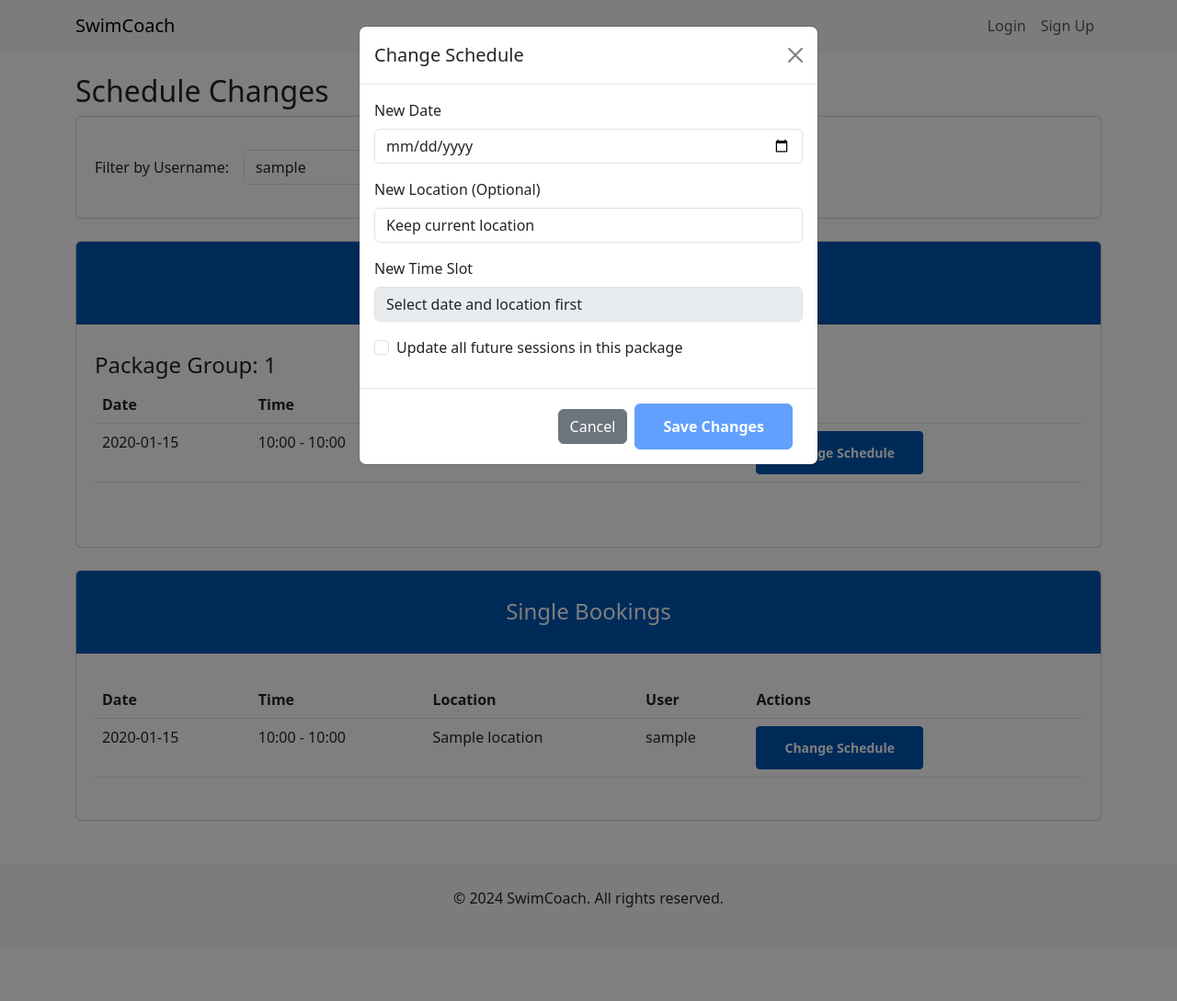
After one commit to walidata48/sportigo-new, a Flask app: template templates/admin/schedule_changes.html in a window 1280 px wide, after a click on "Change Schedule". The commit adds this page. Shown: the whole page at 92% size. Run offline with Flask 3, Linux system fonts and the light colour scheme; data comes from the database, SQL or seed files in the repository; the template is opened without the code that fills it: values that come from a table or form of the project are taken from there, most other values are stand-ins (such as "Sample title", 1, 10 or a date in 2020); parts of the project's set-up code (start-up, migrations or seed data) failed here and were passed over.

Commit message:
change good date but need remove optional location id

```diff
--- a/app.py
+++ b/app.py
@@ -1124,5 +1124,220 @@ def create_admin():
         db.session.rollback()
         print(f"Error creating admin user: {str(e)}")
 
+@app.route('/admin/schedule_changes')
+@admin_required
+def admin_schedule_changes():
+    # Get username filter from query parameters
+    username_filter = request.args.get('username', '').strip()
+
+    # Base query for all swimming school bookings
+    bookings_query = Booking.query
+
+    # Apply username filter if provided
+    if username_filter:
+        bookings_query = bookings_query.join(User).filter(
+            User.username.ilike(f'%{username_filter}%')
+        )
+    else:
+        # If no filter, don't show any bookings
+        return render_template(
+            'admin/schedule_changes.html',
+            grouped_bookings={},
+            single_bookings=[],
+            locations=Location.query.all(),
+            username_filter=''
+        )
+
+    # Get all bookings ordered by date
+    bookings = bookings_query.order_by(
+        Booking.session_date.desc(),
+        Booking.start_time
+    ).all()
+
+    # Group bookings by group_id for package bookings
+    grouped_bookings = {}
+    single_bookings = []
+
+    for booking in bookings:
+        if booking.group_id:
+            if booking.group_id not in grouped_bookings:
+                grouped_bookings[booking.group_id] = []
+            grouped_bookings[booking.group_id].append(booking)
+        else:
+            single_bookings.append(booking)
+
+    return render_template(
+        'admin/schedule_changes.html',
+        grouped_bookings=grouped_bookings,
+        single_bookings=single_bookings,
+        locations=Location.query.all(),
+        username_filter=username_filter
+    )
+
+@app.route('/admin/update_schedule', methods=['POST'])
+@admin_required
+def update_schedule():
+    try:
+        booking_id = request.form.get('booking_id')
+        new_date = request.form.get('new_date')
+        new_location_id = request.form.get('new_location_id')
+        update_all = request.form.get('update_all') == 'true'
+
+        if not booking_id or not new_date:
+            return jsonify({
+                'success': False,
+                'message': 'Missing required fields'
+            })
+
+        booking = Booking.query.get_or_404(booking_id)
+
+        # Update the booking date
+        booking.session_date = datetime.strptime(new_date, '%Y-%m-%d').date()
+
+        # Update location if provided
+        if new_location_id:
+            booking.location_id = new_location_id
+
+        # If it's a package booking and update_all is checked
+        if update_all and booking.group_id:
+            # Calculate the difference in days
+            days_difference = (booking.session_date - booking.session_date).days
+
+            # Update all future bookings in the package
+            future_bookings = Booking.query.filter(
+                Booking.group_id == booking.group_id,
+                Booking.session_date >= booking.session_date
+            ).all()
+
+            for future_booking in future_bookings:
+                future_booking.session_date += timedelta(days=days_difference)
+                if new_location_id:
+                    future_booking.location_id = new_location_id
+
+        db.session.commit()
+
+        return jsonify({
+            'success': True,
+            'message': 'Schedule updated successfully'
+        })
+
+    except Exception as e:
+        db.session.rollback()
+        return jsonify({
+            'success': False,
+            'message': str(e)
+        })
+
+@app.route('/check_quota_availability', methods=['POST'])
+@admin_required
+def check_quota_availability():
+    try:
+        booking_id = request.form.get('booking_id')
+        new_date = request.form.get('new_date')
+        new_time = request.form.get('new_time')  # New parameter for time slot
+        location_id = request.form.get('location_id')
+
+        if not all([booking_id, new_date, new_time]):
+            return jsonify({
+                'available': False,
+                'message': 'Missing required information'
+            })
+
+        # Get the booking and its details
+        booking = Booking.query.get_or_404(booking_id)
+
+        # If no new location selected, use current location
+        if not location_id:
+            location_id = booking.location_id
+
+        # Convert date string to datetime
+        selected_date = datetime.strptime(new_date, '%Y-%m-%d').date()
+        day_name = selected_date.strftime('%A')
+
+        # Get time slot details
+        time_parts = new_time.split('-')
+        start_time = datetime.strptime(time_parts[0].strip(), '%H:%M').time()
+        end_time = datetime.strptime(time_parts[1].strip(), '%H:%M').time()
+
+        # Get quota for the selected location, day and time slot
+        quota = Quota.query.filter_by(
+            location_id=location_id,
+            day_name=day_name,
+            start_time=start_time,
+            end_time=end_time
+        ).first()
+
+        if not quota:
+            return jsonify({
+                'available': False,
+                'message': f'No schedule available for this time slot at the selected location'
+            })
+
+        # Count existing bookings
+        existing_bookings = Booking.query.filter(
+            Booking.location_id == location_id,
+            Booking.session_date == selected_date,
+            Booking.start_time == start_time,
+            Booking.end_time == end_time,
+            Booking.id != booking_id  # Exclude current booking
+        ).count()
+
+        available = existing_bookings < quota.quota
+        remaining_slots = quota.quota - existing_bookings
+
+        return jsonify({
+            'available': available,
+            'remaining_slots': remaining_slots,
+            'message': f'Available slots: {remaining_slots}' if available else 'No slots available for this date and time'
+        })
+
+    except Exception as e:
+        print(f"Error checking availability: {str(e)}")
+        return jsonify({
+            'available': False,
+            'message': f'Error checking availability: {str(e)}'
+        })
+
+@app.route('/get_available_times', methods=['POST'])
+@admin_required
+def get_available_times():
+    try:
+        date = request.form.get('date')
+        location_id = request.form.get('location_id')
+
+        if not date:
+            return jsonify({
+                'success': False,
+                'message': 'Date is required'
+            })
+
+        # Convert date to day name
+        day_name = datetime.strptime(date, '%Y-%m-%d').strftime('%A')
+
+        # Get all quotas for this day and location
+        quotas = Quota.query.filter_by(
+            day_name=day_name,
+            location_id=location_id or None
+        ).all()
+
+        time_slots = []
+        for quota in quotas:
+            time_slots.append({
+                'id': quota.id,
+                'time': f"{quota.start_time.strftime('%H:%M')} - {quota.end_time.strftime('%H:%M')}",
+                'quota': quota.quota
+            })
+
+        return jsonify({
+            'success': True,
+            'time_slots': time_slots
+        })
+
+    except Exception as e:
+        return jsonify({
+            'success': False,
+            'message': str(e)
+        })
+
 if __name__ == '__main__':
     app.run(debug=True, host='0.0.0.0', port=5001)
--- a/templates/admin/dashboard.html
+++ b/templates/admin/dashboard.html
@@ -15,6 +15,9 @@
             <a class="nav-link" id="swimming-club-tab" data-bs-toggle="tab" href="#swimming-club" role="tab">
                 Swimming Club (ASA)
             </a>
+        </li>
+        <li class="nav-item">
+            <a href="{{ url_for('admin_schedule_changes') }}" class="nav-link">Schedule Changes</a>
         </li>
     </ul>
 
--- /dev/null
+++ b/templates/admin/schedule_changes.html
@@ -0,0 +1,318 @@
+{% extends "base.html" %}
+
+{% block content %}
+<div class="container mt-4">
+    <h2>Schedule Changes</h2>
+
+    <!-- Username Filter -->
+    <div class="card mb-4">
+        <div class="card-body">
+            <form method="GET" class="row g-3 align-items-center">
+                <div class="col-auto">
+                    <label for="username" class="col-form-label">Filter by Username:</label>
+                </div>
+                <div class="col-auto">
+                    <input type="text" class="form-control" id="username" name="username"
+                           value="{{ username_filter }}" placeholder="Enter username">
+                </div>
+                <div class="col-auto">
+                    <button type="submit" class="btn btn-primary">Filter</button>
+                    {% if username_filter %}
+                        <a href="{{ url_for('admin_schedule_changes') }}" class="btn btn-secondary">Clear</a>
+                    {% endif %}
+                </div>
+            </form>
+        </div>
+    </div>
+
+    <!-- Package Bookings -->
+    <div class="card mb-4">
+        <div class="card-header">
+            <h3>Package Bookings</h3>
+        </div>
+        <div class="card-body">
+            {% if grouped_bookings %}
+                {% for group_id, bookings in grouped_bookings.items() %}
+                    <div class="booking-group mb-4">
+                        <h4>Package Group: {{ group_id }}</h4>
+                        <div class="table-responsive">
+                            <table class="table">
+                                <thead>
+                                    <tr>
+                                        <th>Date</th>
+                                        <th>Time</th>
+                                        <th>Location</th>
+                                        <th>User</th>
+                                        <th>Actions</th>
+                                    </tr>
+                                </thead>
+                                <tbody>
+                                    {% for booking in bookings %}
+                                        <tr>
+                                            <td>{{ booking.session_date.strftime('%Y-%m-%d') }}</td>
+                                            <td>{{ booking.start_time.strftime('%H:%M') }} - {{ booking.end_time.strftime('%H:%M') }}</td>
+                                            <td>{{ booking.location.name }}</td>
+                                            <td>{{ booking.user.username }}</td>
+                                            <td>
+                                                <button type="button"
+                                                        class="btn btn-primary btn-sm"
+                                                        data-bs-toggle="modal"
+                                                        data-bs-target="#scheduleChangeModal"
+                                                        data-booking-id="{{ booking.id }}"
+                                                        data-is-package="{{ 'true' if booking.group_id else 'false' }}"
+                                                        data-start-time="{{ booking.start_time.strftime('%H:%M') }}"
+                                                        data-end-time="{{ booking.end_time.strftime('%H:%M') }}">
+                                                    Change Schedule
+                                                </button>
+                                            </td>
+                                        </tr>
+                                    {% endfor %}
+                                </tbody>
+                            </table>
+                        </div>
+                    </div>
+                {% endfor %}
+            {% else %}
+                <p class="text-muted">No package bookings found.</p>
+            {% endif %}
+        </div>
+    </div>
+
+    <!-- Single Bookings -->
+    <div class="card">
+        <div class="card-header">
+            <h3>Single Bookings</h3>
+        </div>
+        <div class="card-body">
+            {% if single_bookings %}
+                <div class="table-responsive">
+                    <table class="table">
+                        <thead>
+                            <tr>
+                                <th>Date</th>
+                                <th>Time</th>
+                                <th>Location</th>
+                                <th>User</th>
+                                <th>Actions</th>
+                            </tr>
+                        </thead>
+                        <tbody>
+                            {% for booking in single_bookings %}
+                                <tr>
+                                    <td>{{ booking.session_date.strftime('%Y-%m-%d') }}</td>
+                                    <td>{{ booking.start_time.strftime('%H:%M') }} - {{ booking.end_time.strftime('%H:%M') }}</td>
+                                    <td>{{ booking.location.name }}</td>
+                                    <td>{{ booking.user.username }}</td>
+                                    <td>
+                                        <button type="button"
+                                                class="btn btn-primary btn-sm"
+                                                data-bs-toggle="modal"
+                                                data-bs-target="#scheduleChangeModal"
+                                                data-booking-id="{{ booking.id }}"
+                                                data-is-package="{{ 'true' if booking.group_id else 'false' }}"
+                                                data-start-time="{{ booking.start_time.strftime('%H:%M') }}"
+                                                data-end-time="{{ booking.end_time.strftime('%H:%M') }}">
+                                            Change Schedule
+                                        </button>
+                                    </td>
+                                </tr>
+                            {% endfor %}
+                        </tbody>
+                    </table>
+                </div>
+            {% else %}
+                <p class="text-muted">No single bookings found.</p>
+            {% endif %}
+        </div>
+    </div>
+</div>
+
+<!-- Modal -->
+<div class="modal fade" id="scheduleChangeModal" tabindex="-1">
+    <div class="modal-dialog">
+        <div class="modal-content">
+            <div class="modal-header">
+                <h5 class="modal-title">Change Schedule</h5>
+                <button type="button" class="btn-close" data-bs-dismiss="modal"></button>
+            </div>
+            <div class="modal-body">
+                <form id="scheduleChangeForm">
+                    <input type="hidden" id="bookingId" name="booking_id">
+
+                    <div class="mb-3">
+                        <label for="newDate" class="form-label">New Date</label>
+                        <input type="date" class="form-control" id="newDate" name="new_date" required>
+                    </div>
+
+                    <div class="mb-3">
+                        <label for="newLocation" class="form-label">New Location (Optional)</label>
+                        <select class="form-control" id="newLocation" name="location_id">
+                            <option value="">Keep current location</option>
+                            {% for location in locations %}
+                                <option value="{{ location.id }}">{{ location.name }}</option>
+                            {% endfor %}
+                        </select>
+                    </div>
+
+                    <div class="mb-3">
+                        <label for="newTime" class="form-label">New Time Slot</label>
+                        <select class="form-control" id="newTime" name="new_time" required disabled>
+                            <option value="">Select date and location first</option>
+                        </select>
+                        <div id="quotaFeedback" class="form-text"></div>
+                    </div>
+
+                    <div class="mb-3" id="updateAllContainer" style="display: none;">
+                        <div class="form-check">
+                            <input type="checkbox" class="form-check-input" id="updateAll" name="update_all">
+                            <label class="form-check-label" for="updateAll">
+                                Update all future sessions in this package
+                            </label>
+                        </div>
+                    </div>
+                </form>
+            </div>
+            <div class="modal-footer">
+                <button type="button" class="btn btn-secondary" data-bs-dismiss="modal">Cancel</button>
+                <button type="button" class="btn btn-primary" id="saveChangesBtn">Save Changes</button>
+            </div>
+        </div>
+    </div>
+</div>
+{% endblock %}
+
+{% block scripts %}
+<script>
+document.addEventListener('DOMContentLoaded', function() {
+    const scheduleModal = document.getElementById('scheduleChangeModal');
+    const dateInput = document.getElementById('newDate');
+    const locationSelect = document.getElementById('newLocation');
+    const timeSelect = document.getElementById('newTime');
+    const saveButton = document.getElementById('saveChangesBtn');
+
+    // Set minimum date to today
+    dateInput.min = new Date().toISOString().split('T')[0];
+
+    function updateTimeSlots() {
+        const date = dateInput.value;
+        const locationId = locationSelect.value;
+
+        if (!date) return;
+
+        timeSelect.disabled = true;
+        timeSelect.innerHTML = '<option value="">Loading time slots...</option>';
+
+        const formData = new FormData();
+        formData.append('date', date);
+        formData.append('location_id', locationId);
+
+        fetch('/get_available_times', {
+            method: 'POST',
+            body: formData
+        })
+        .then(response => response.json())
+        .then(data => {
+            timeSelect.innerHTML = '<option value="">Select time slot</option>';
+
+            if (data.success && data.time_slots.length > 0) {
+                data.time_slots.forEach(slot => {
+                    const option = document.createElement('option');
+                    option.value = slot.time;
+                    option.textContent = `${slot.time} (${slot.quota} slots)`;
+                    timeSelect.appendChild(option);
+                });
+                timeSelect.disabled = false;
+            } else {
+                timeSelect.innerHTML = '<option value="">No time slots available</option>';
+            }
+        })
+        .catch(error => {
+            console.error('Error:', error);
+            timeSelect.innerHTML = '<option value="">Error loading time slots</option>';
+        });
+    }
+
+    // Event listeners for date and location changes
+    dateInput.addEventListener('change', updateTimeSlots);
+    locationSelect.addEventListener('change', updateTimeSlots);
+
+    // Time slot change handler
+    timeSelect.addEventListener('change', function() {
+        if (!this.value) return;
+
+        const formData = new FormData(document.getElementById('scheduleChangeForm'));
+
+        fetch('/check_quota_availability', {
+            method: 'POST',
+            body: formData
+        })
+        .then(response => response.json())
+        .then(data => {
+            const feedbackElement = document.getElementById('quotaFeedback');
+
+            if (data.available) {
+                feedbackElement.textContent = `Available slots: ${data.remaining_slots}`;
+                feedbackElement.className = 'form-text text-success';
+                saveButton.disabled = false;
+            } else {
+                feedbackElement.textContent = data.message;
+                feedbackElement.className = 'form-text text-danger';
+                saveButton.disabled = true;
+            }
+        })
+        .catch(error => {
+            console.error('Error:', error);
+            document.getElementById('quotaFeedback').textContent = 'Error checking availability';
+            saveButton.disabled = true;
+        });
+    });
+
+    // Modal show event handler
+    scheduleModal.addEventListener('show.bs.modal', function(event) {
+        const button = event.relatedTarget;
+        const bookingId = button.getAttribute('data-booking-id');
+        const isPackage = button.getAttribute('data-is-package') === 'true';
+
+        // Reset form
+        document.getElementById('scheduleChangeForm').reset();
+        document.getElementById('bookingId').value = bookingId;
+        document.getElementById('updateAllContainer').style.display = isPackage ? 'block' : 'none';
+        document.getElementById('quotaFeedback').textContent = '';
+        timeSelect.disabled = true;
+        timeSelect.innerHTML = '<option value="">Select date and location first</option>';
+        saveButton.disabled = true;
+    });
+
+    // Save changes handler
+    saveButton.addEventListener('click', function() {
+        const form = document.getElementById('scheduleChangeForm');
+        const formData = new FormData(form);
+
+        this.disabled = true;
+        this.textContent = 'Saving...';
+
+        fetch('/admin/update_schedule', {
+            method: 'POST',
+            body: formData
+        })
+        .then(response => response.json())
+        .then(data => {
+            if (data.success) {
+                alert('Schedule updated successfully!');
+                location.reload();
+            } else {
+                alert('Error: ' + data.message);
+                this.disabled = false;
+                this.textContent = 'Save Changes';
+            }
+        })
+        .catch(error => {
+            console.error('Error:', error);
+            alert('Error updating schedule. Please try again.');
+            this.disabled = false;
+            this.textContent = 'Save Changes';
+        });
+    });
+});
+</script>
+{% endblock %}
--- a/templates/base.html
+++ b/templates/base.html
@@ -66,13 +66,11 @@
         </div>
     </footer>
 
-    <!-- Bootstrap JS -->
+    <!-- jQuery (if needed) -->
+    <script src="https://code.jquery.com/jquery-3.6.0.min.js"></script>
+    <!-- Bootstrap Bundle JS (includes Popper) -->
     <script src="https://cdn.jsdelivr.net/npm/bootstrap@5.3.0/dist/js/bootstrap.bundle.min.js"></script>
-    <!-- Add these before closing </body> tag -->
-    <script src="https://code.jquery.com/jquery-3.6.0.min.js"></script>
-    <script src="https://cdn.jsdelivr.net/npm/bootstrap@5.1.3/dist/js/bootstrap.bundle.min.js"></script>
-    <!-- Add before closing </body> tag -->
-    <script src="https://cdn.jsdelivr.net/npm/@popperjs/core@2.11.6/dist/umd/popper.min.js"></script>
-    <script src="https://cdn.jsdelivr.net/npm/bootstrap@5.3.0/dist/js/bootstrap.min.js"></script>
+
+    {% block scripts %}{% endblock %}
 </body>
 </html>
```
